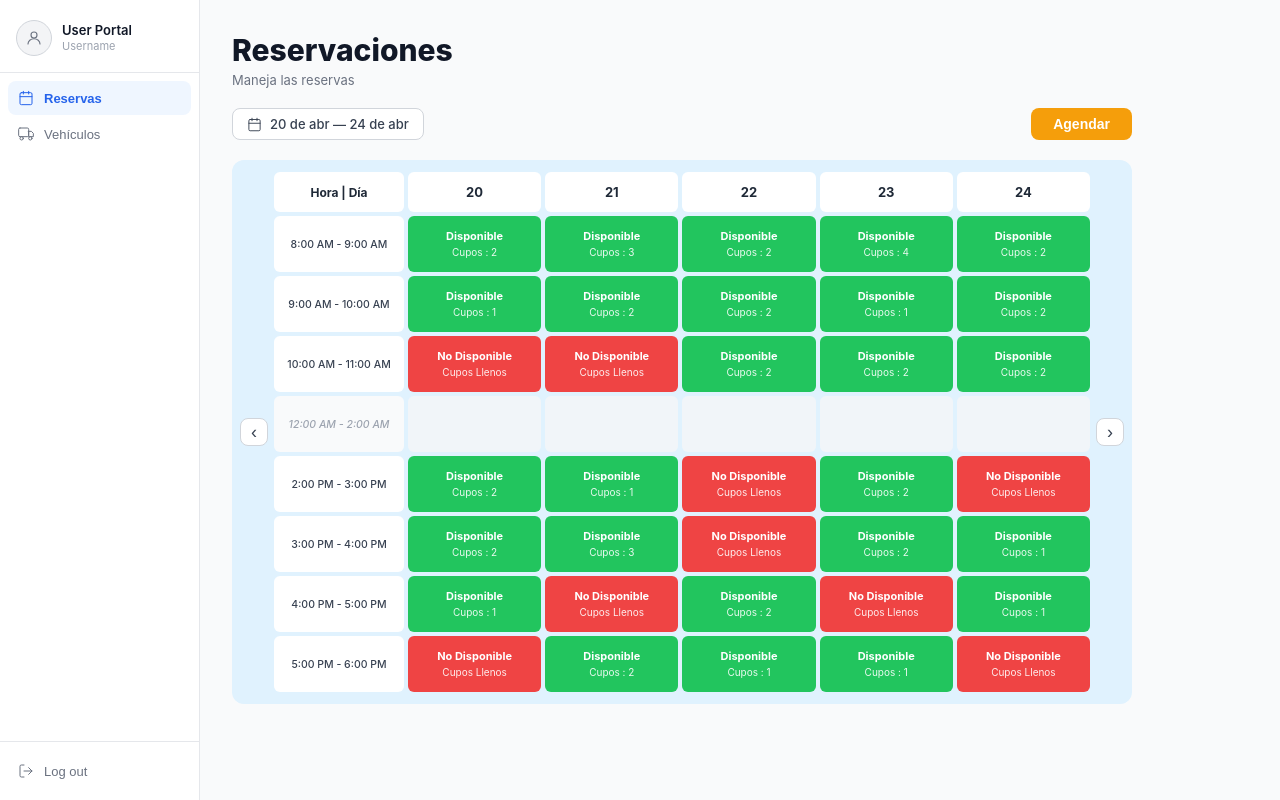
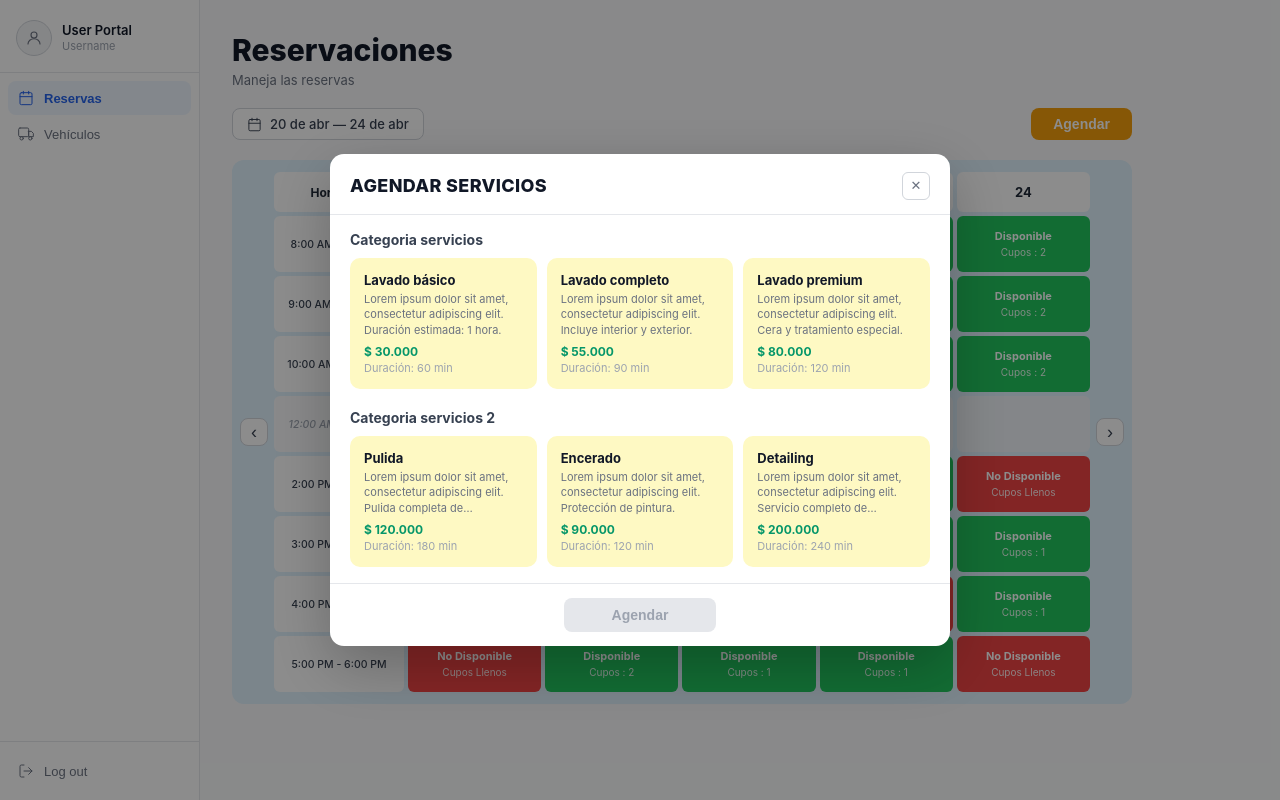
Before and after one commit to danjrbravo/CleanWheels-Frontend, a React (Vite) app: page / in a window 1280 px wide. Both pictures are taken after a click on the button "Agendar". Built offline with nearby package versions, Linux system fonts and the light colour scheme.

Commit message:
Added ModalServicios

```diff
--- a/src/pages/Dashboard/Components/reservas/Reservas.jsx
+++ b/src/pages/Dashboard/Components/reservas/Reservas.jsx
@@ -1,5 +1,6 @@
 import { useState } from "react";
 import "./Reservas.css";
+import ModalServicios from "../servicios/ModalServicios";
 
 const TIME_SLOTS = [
   "8:00 AM - 9:00 AM",
@@ -12,8 +13,6 @@ const TIME_SLOTS = [
   "5:00 PM - 6:00 PM",
 ];
 
-// Datos mock — reemplazar con fetch más adelante
-// true = disponible, false = no disponible, null = sin slot
 const MOCK_DATA = {
   "8:00 AM - 9:00 AM":   [true,  true,  true,  true,  true ],
   "9:00 AM - 10:00 AM":  [true,  true,  true,  true,  true ],
@@ -36,7 +35,6 @@ const MOCK_CUPOS = {
   "5:00 PM - 6:00 PM":   [0, 2, 1, 1, 0],
 };
 
-// ── Date helpers ────────────────────────────────────────────
 function getStartOfWeek(date) {
   const d = new Date(date);
   const day = d.getDay();
@@ -55,7 +53,6 @@ function formatDateRange(start, end) {
   return `${start.toLocaleDateString("es-CO", opts)} — ${end.toLocaleDateString("es-CO", opts)}`;
 }
 
-// ── Icons ───────────────────────────────────────────────────
 const CalendarIcon = () => (
   <svg width="15" height="15" viewBox="0 0 24 24" fill="none"
     stroke="currentColor" strokeWidth="1.5" strokeLinecap="round" strokeLinejoin="round">
@@ -66,12 +63,21 @@ const CalendarIcon = () => (
   </svg>
 );
 
-// ── Component ───────────────────────────────────────────────
 export default function Reservas() {
-  const [weekStart, setWeekStart] = useState(() => getStartOfWeek(new Date()));
+  const [weekStart, setWeekStart]       = useState(() => getStartOfWeek(new Date()));
+  const [showModal, setShowModal]       = useState(false);
+  const [servicioSeleccionado, setServicioSeleccionado] = useState(null);
 
-  const days = Array.from({ length: 5 }, (_, i) => addDays(weekStart, i));
+  const days   = Array.from({ length: 5 }, (_, i) => addDays(weekStart, i));
   const weekEnd = addDays(weekStart, 4);
+
+  // Cuando el usuario elige un servicio y presiona "Agendar" en el modal
+  const handleAgendarServicio = (servicio) => {
+    setServicioSeleccionado(servicio);
+    setShowModal(false);
+    // TODO: abrir aquí el modal de crear reservación pasándole `servicio`
+    console.log("Servicio seleccionado:", servicio);
+  };
 
   return (
     <div className="reservas-container">
@@ -84,7 +90,9 @@ export default function Reservas() {
           <CalendarIcon />
           <span>{formatDateRange(weekStart, weekEnd)}</span>
         </div>
-        <button className="btn-agendar">Agendar</button>
+        <button className="btn-agendar" onClick={() => setShowModal(true)}>
+          Agendar
+        </button>
       </div>
 
       {/* Grid */}
@@ -92,19 +100,16 @@ export default function Reservas() {
         <button className="arrow-btn" onClick={() => setWeekStart(d => addDays(d, -7))}>‹</button>
 
         <div className="reservas-grid">
-          {/* Column headers */}
           <div className="cell header-cell time-col">Hora | Día</div>
           {days.map((d, i) => (
             <div key={i} className="cell header-cell day-col">{d.getDate()}</div>
           ))}
 
-          {/* Rows */}
           {TIME_SLOTS.map((slot) => {
             const isBreak = slot === "12:00 AM - 2:00 AM";
             return (
               <div key={slot} className="row-group">
                 <div className={`cell time-cell${isBreak ? " break-time" : ""}`}>{slot}</div>
-
                 {days.map((_, col) => {
                   if (isBreak) return <div key={col} className="cell break-slot" />;
 
@@ -114,9 +119,8 @@ export default function Reservas() {
                   if (available === null || available === undefined)
                     return <div key={col} className="cell slot empty" />;
 
-                  const cls = available ? "slot available" : "slot unavailable";
                   return (
-                    <div key={col} className={`cell ${cls}`}>
+                    <div key={col} className={`cell slot ${available ? "available" : "unavailable"}`}>
                       <span className="slot-title">
                         {available ? "Disponible" : "No Disponible"}
                       </span>
@@ -133,6 +137,14 @@ export default function Reservas() {
 
         <button className="arrow-btn" onClick={() => setWeekStart(d => addDays(d, 7))}>›</button>
       </div>
+
+      {/* Modal servicios */}
+      {showModal && (
+        <ModalServicios
+          onClose={() => setShowModal(false)}
+          onAgendar={handleAgendarServicio}
+        />
+      )}
     </div>
   );
 }
--- /dev/null
+++ b/src/pages/Dashboard/Components/servicios/ModalServicios.css
@@ -0,0 +1,186 @@
+/* ── Modal backdrop ───────────────────────────────────────── */
+.modal-backdrop {
+  position: fixed;
+  inset: 0;
+  background: rgba(0, 0, 0, 0.45);
+  display: flex;
+  align-items: center;
+  justify-content: center;
+  z-index: 1000;
+  padding: 16px;
+}
+
+/* ── Modal box ────────────────────────────────────────────── */
+.modal-box {
+  background: #ffffff;
+  border-radius: 14px;
+  width: 100%;
+  max-width: 620px;
+  max-height: 88vh;
+  display: flex;
+  flex-direction: column;
+  box-shadow: 0 20px 60px rgba(0, 0, 0, 0.25);
+  animation: modal-in 0.2s ease;
+}
+
+@keyframes modal-in {
+  from { opacity: 0; transform: scale(0.95) translateY(8px); }
+  to   { opacity: 1; transform: scale(1)    translateY(0);   }
+}
+
+/* Header */
+.modal-header {
+  display: flex;
+  align-items: center;
+  justify-content: space-between;
+  padding: 18px 20px 14px;
+  border-bottom: 1px solid #e5e7eb;
+  flex-shrink: 0;
+}
+
+.modal-title {
+  margin: 0;
+  font-size: 18px;
+  font-weight: 800;
+  color: #111827;
+  letter-spacing: 0.02em;
+}
+
+.modal-close {
+  background: none;
+  border: 1px solid #d1d5db;
+  border-radius: 6px;
+  width: 28px;
+  height: 28px;
+  font-size: 13px;
+  cursor: pointer;
+  color: #6b7280;
+  display: flex;
+  align-items: center;
+  justify-content: center;
+  transition: background 0.15s;
+}
+
+.modal-close:hover {
+  background: #f3f4f6;
+  color: #111827;
+}
+
+/* Body */
+.modal-body {
+  flex: 1;
+  overflow-y: auto;
+  padding: 16px 20px;
+  display: flex;
+  flex-direction: column;
+  gap: 20px;
+}
+
+.modal-loading {
+  text-align: center;
+  color: #9ca3af;
+  padding: 40px 0;
+  font-size: 14px;
+}
+
+/* Category */
+.modal-category-title {
+  margin: 0 0 10px;
+  font-size: 14px;
+  font-weight: 700;
+  color: #374151;
+}
+
+/* Services grid — 3 columns */
+.modal-services-grid {
+  display: grid;
+  grid-template-columns: repeat(3, 1fr);
+  gap: 10px;
+}
+
+/* Service card */
+.service-card {
+  background: #fef9c3;
+  border: 2px solid transparent;
+  border-radius: 10px;
+  padding: 12px;
+  cursor: pointer;
+  transition: border-color 0.15s, box-shadow 0.15s, transform 0.1s;
+}
+
+.service-card:hover {
+  border-color: #f59e0b;
+  box-shadow: 0 2px 10px rgba(245, 158, 11, 0.2);
+}
+
+.service-card.selected {
+  border-color: #f59e0b;
+  background: #fef3c7;
+  box-shadow: 0 0 0 3px rgba(245, 158, 11, 0.25);
+  transform: scale(1.02);
+}
+
+.service-card-name {
+  margin: 0 0 4px;
+  font-size: 13px;
+  font-weight: 700;
+  color: #111827;
+}
+
+.service-card-desc {
+  margin: 0 0 6px;
+  font-size: 11px;
+  color: #6b7280;
+  line-height: 1.4;
+  display: -webkit-box;
+  -webkit-line-clamp: 3;
+  -webkit-box-orient: vertical;
+  overflow: hidden;
+}
+
+.service-card-price {
+  margin: 0 0 2px;
+  font-size: 12px;
+  font-weight: 700;
+  color: #059669;
+}
+
+.service-card-duration {
+  margin: 0;
+  font-size: 11px;
+  color: #9ca3af;
+}
+
+/* Footer */
+.modal-footer {
+  padding: 14px 20px;
+  border-top: 1px solid #e5e7eb;
+  display: flex;
+  justify-content: center;
+  flex-shrink: 0;
+}
+
+.btn-modal-agendar {
+  padding: 9px 48px;
+  border-radius: 8px;
+  border: none;
+  font-size: 14px;
+  font-weight: 700;
+  cursor: pointer;
+  transition: background 0.15s, opacity 0.15s;
+}
+
+.btn-modal-agendar.enabled {
+  background: #f59e0b;
+  color: #ffffff;
+}
+
+.btn-modal-agendar.enabled:hover {
+  background: #d97706;
+}
+
+.btn-modal-agendar.disabled {
+  background: #e5e7eb;
+  color: #9ca3af;
+  cursor: not-allowed;
+}
--- /dev/null
+++ b/src/pages/Dashboard/Components/servicios/ModalServicios.jsx
@@ -0,0 +1,168 @@
+import { useState, useEffect } from "react";
+import "./ModalServicios.css";
+
+// ── Mock — reemplazar con fetch a GET /services/ ─────────────
+const MOCK_SERVICES = [
+  {
+    id: 1,
+    name: "Lavado básico",
+    price: "30000.00",
+    description: "Lorem ipsum dolor sit amet, consectetur adipiscing elit. Duración estimada: 1 hora.",
+    duration: 60,
+    is_active: true,
+    created_at: null,
+    category: "Categoria servicios",
+  },
+  {
+    id: 2,
+    name: "Lavado completo",
+    price: "55000.00",
+    description: "Lorem ipsum dolor sit amet, consectetur adipiscing elit. Incluye interior y exterior.",
+    duration: 90,
+    is_active: true,
+    created_at: null,
+    category: "Categoria servicios",
+  },
+  {
+    id: 3,
+    name: "Lavado premium",
+    price: "80000.00",
+    description: "Lorem ipsum dolor sit amet, consectetur adipiscing elit. Cera y tratamiento especial.",
+    duration: 120,
+    is_active: true,
+    created_at: null,
+    category: "Categoria servicios",
+  },
+  {
+    id: 4,
+    name: "Pulida",
+    price: "120000.00",
+    description: "Lorem ipsum dolor sit amet, consectetur adipiscing elit. Pulida completa de carrocería.",
+    duration: 180,
+    is_active: true,
+    created_at: null,
+    category: "Categoria servicios 2",
+  },
+  {
+    id: 5,
+    name: "Encerado",
+    price: "90000.00",
+    description: "Lorem ipsum dolor sit amet, consectetur adipiscing elit. Protección de pintura.",
+    duration: 120,
+    is_active: true,
+    created_at: null,
+    category: "Categoria servicios 2",
+  },
+  {
+    id: 6,
+    name: "Detailing",
+    price: "200000.00",
+    description: "Lorem ipsum dolor sit amet, consectetur adipiscing elit. Servicio completo de detailing.",
+    duration: 240,
+    is_active: true,
+    created_at: null,
+    category: "Categoria servicios 2",
+  },
+];
+
+function formatPrice(price) {
+  return new Intl.NumberFormat("es-CO", {
+    style: "currency",
+    currency: "COP",
+    minimumFractionDigits: 0,
+  }).format(Number(price));
+}
+
+export default function ModalServicios({ onClose, onAgendar }) {
+  const [services, setServices]   = useState([]);
+  const [loading, setLoading]     = useState(true);
+  const [selected, setSelected]   = useState(null);
+
+  useEffect(() => {
+    // TODO: reemplazar con fetch real:
+    // fetch(`${import.meta.env.VITE_API_URL}/services/`)
+    //   .then(r => r.json())
+    //   .then(json => setServices(json.data))
+    //   .finally(() => setLoading(false));
+
+    const timer = setTimeout(() => {
+      setServices(MOCK_SERVICES);
+      setLoading(false);
+    }, 400);
+    return () => clearTimeout(timer);
+  }, []);
+
+  // Agrupar por categoría
+  const categories = services.reduce((acc, svc) => {
+    const cat = svc.category || "Servicios";
+    if (!acc[cat]) acc[cat] = [];
+    acc[cat].push(svc);
+    return acc;
+  }, {});
+
+  const handleSelect = (svc) => {
+    setSelected(prev => prev?.id === svc.id ? null : svc);
+  };
+
+  const handleAgendar = () => {
+    if (!selected) return;
+    onAgendar(selected); // pasa el servicio seleccionado al padre
+  };
+
+  // Cerrar al hacer click en backdrop
+  const handleBackdrop = (e) => {
+    if (e.target === e.currentTarget) onClose();
+  };
+
+  return (
+    <div className="modal-backdrop" onClick={handleBackdrop}>
+      <div className="modal-box">
+
+        {/* Header */}
+        <div className="modal-header">
+          <h2 className="modal-title">AGENDAR SERVICIOS</h2>
+          <button className="modal-close" onClick={onClose} aria-label="Cerrar">✕</button>
+        </div>
+
+        {/* Body */}
+        <div className="modal-body">
+          {loading ? (
+            <div className="modal-loading">Cargando servicios...</div>
+          ) : (
+            Object.entries(categories).map(([cat, items]) => (
+              <div key={cat} className="modal-category">
+                <h3 className="modal-category-title">{cat}</h3>
+                <div className="modal-services-grid">
+                  {items.map(svc => (
+                    <div
+                      key={svc.id}
+                      className={`service-card ${selected?.id === svc.id ? "selected" : ""}`}
+                      onClick={() => handleSelect(svc)}
+                    >
+                      <p className="service-card-name">{svc.name}</p>
+                      <p className="service-card-desc">{svc.description}</p>
+                      <p className="service-card-price">{formatPrice(svc.price)}</p>
+                      <p className="service-card-duration">Duración: {svc.duration} min</p>
+                    </div>
+                  ))}
+                </div>
+              </div>
+            ))
+          )}
+        </div>
+
+        {/* Footer */}
+        <div className="modal-footer">
+          <button
+            className={`btn-modal-agendar ${selected ? "enabled" : "disabled"}`}
+            onClick={handleAgendar}
+            disabled={!selected}
+          >
+            Agendar
+          </button>
+        </div>
+
+      </div>
+    </div>
+  );
+}
```
